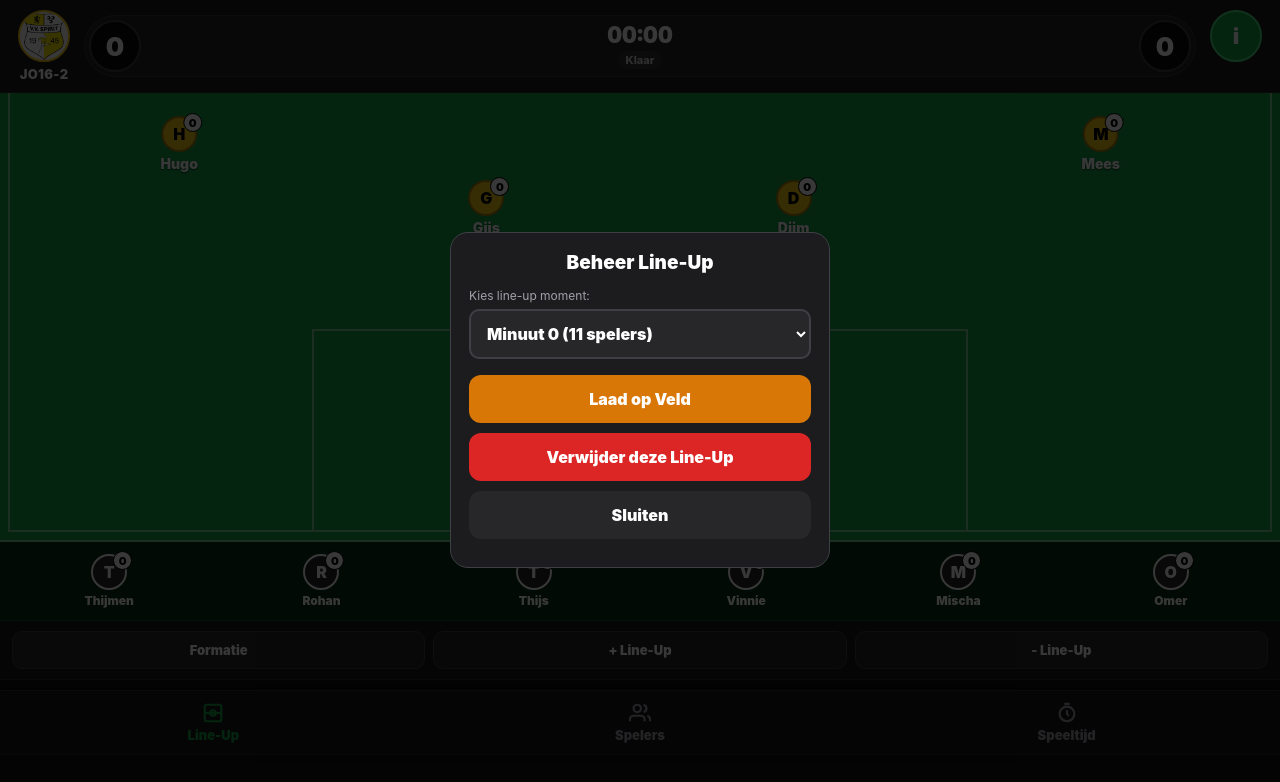
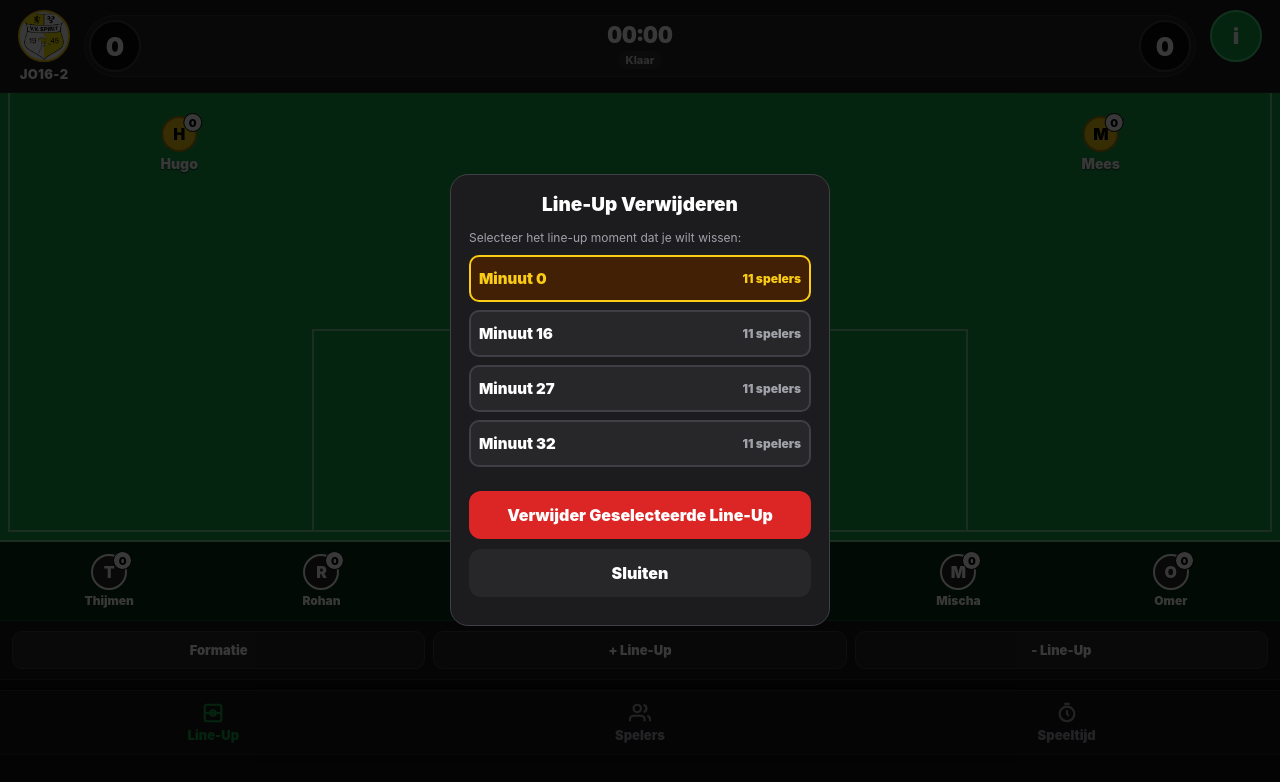
Before and after one commit to danielvs69/DaPitch, a plain HTML site: page index.html in a window 1280 px wide. Both pictures are taken after a click on the button "- Line-Up". Shown: the part 890-1672 px from the top of the page. Drawn offline with Linux system fonts and the light colour scheme.

Commit message:
Add files via upload

```diff
--- a/index.html
+++ b/index.html
@@ -228,11 +228,10 @@
   <!-- Edit / Delete Line-Up Modal -->
   <div class="modal-backdrop" id="editLineupModal" onclick="closeModals(event)">
     <div class="modal-box" onclick="event.stopPropagation()">
-      <div class="modal-title">Beheer Line-Up</div>
-      <label style="font-size:12px;color:#a1a1aa;margin-bottom:6px;display:block;">Kies line-up moment:</label>
-      <select id="lineupSelectDropdown" class="add-input" style="width:100%;margin-bottom:16px;padding:12px;background:#27272a;color:#ffffff;border:2px solid #3f3f46;border-radius:10px;font-weight:900;font-size:16px;"></select>
-      <button class="modal-btn amber" onclick="loadSelectedLineupForEdit()">Laad op Veld</button>
-      <button class="modal-btn red" onclick="executeDeleteLineupSelected()">Verwijder deze Line-Up</button>
+      <div class="modal-title">Line-Up Verwijderen</div>
+      <p style="font-size:12px;color:#a1a1aa;margin-bottom:10px;">Selecteer het line-up moment dat je wilt wissen:</p>
+      <div id="lineupSelectList" style="display:flex;flex-direction:column;gap:8px;margin-bottom:16px;max-height:220px;overflow-y:auto;"></div>
+      <button class="modal-btn red" onclick="executeDeleteLineupSelected()">Verwijder Geselecteerde Line-Up</button>
       <button class="modal-btn" onclick="closeModals()">Sluiten</button>
     </div>
   </div>
@@ -723,41 +722,39 @@ function confirmAddLineup() {
 let selectedEditMin = null;
 function openEditLineupModal() {
   const keys = Object.keys(LINEUPS).map(Number).sort((a,b) => a - b);
-  const selectEl = document.getElementById("lineupSelectDropdown");
-  selectEl.innerHTML = keys.map(min => `<option value="${min}">Minuut ${min} (${(LINEUPS[min] || []).length} spelers)</option>`).join("");
-  if (keys.length > 0) {
-    selectEl.value = keys[0];
+  if (keys.length > 0 && selectedEditMin === null) {
+    selectedEditMin = keys[0];
   }
+  const listEl = document.getElementById("lineupSelectList");
+  listEl.innerHTML = keys.map(min => `
+    <button class="pick-btn ${selectedEditMin === min ? 'chosen' : ''}" style="width:100%;text-align:left;display:flex;justify-content:space-between;align-items:center;" onclick="selectLineupToDelete(${min})">
+      <span>Minuut ${min}</span>
+      <span style="font-size:12px;color:${selectedEditMin === min ? '#facc15' : '#a1a1aa'};">${(LINEUPS[min] || []).length} spelers</span>
+    </button>
+  `).join("");
   document.getElementById("editLineupModal").classList.add("open");
 }
 
-function loadSelectedLineupForEdit() {
-  const selectEl = document.getElementById("lineupSelectDropdown");
-  const min = parseInt(selectEl.value, 10);
-  if (!isNaN(min) && LINEUPS[min]) {
-    state.activeField = [...LINEUPS[min]];
-    state.activeBlock = min;
-    state.previewBlock = null;
-    saveState();
-  }
-  closeModals();
-  renderAll();
+function selectLineupToDelete(min) {
+  selectedEditMin = min;
+  openEditLineupModal();
 }
 
 function executeDeleteLineupSelected() {
-  const selectEl = document.getElementById("lineupSelectDropdown");
-  const min = parseInt(selectEl.value, 10);
-  if (!isNaN(min) && Object.keys(LINEUPS).length > 1) {
-    delete LINEUPS[min];
-    const remaining = Object.keys(LINEUPS).map(Number).sort((a,b) => a - b);
-    state.activeBlock = remaining[0];
-    state.activeField = [...LINEUPS[state.activeBlock]];
-    saveState();
+  if (selectedEditMin !== null && Object.keys(LINEUPS).length > 1) {
+    if (confirm(`Weet je zeker dat je de line-up van minuut ${selectedEditMin} wilt verwijderen?`)) {
+      delete LINEUPS[selectedEditMin];
+      const remaining = Object.keys(LINEUPS).map(Number).sort((a,b) => a - b);
+      selectedEditMin = remaining[0];
+      state.activeBlock = remaining[0];
+      state.activeField = [...LINEUPS[state.activeBlock]];
+      saveState();
+      closeModals();
+      renderAll();
+    }
   } else {
     alert("Je moet minimaal 1 line-up overhouden.");
   }
-  closeModals();
-  renderAll();
 }
 
 function toggleTimer() {
```
